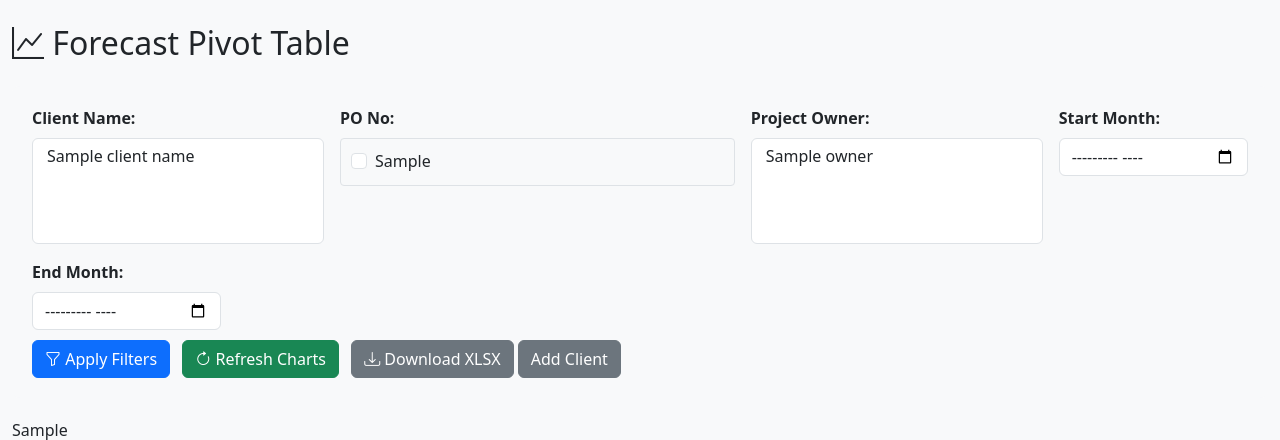
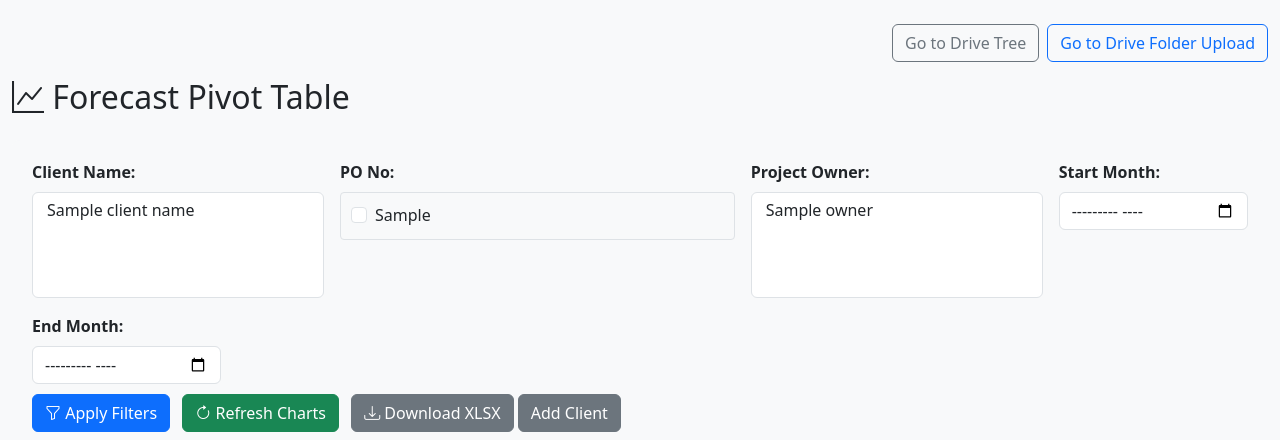
Before and after one commit to RishabhSpark/Financial-Tracker, a Flask app: template templates/forecast.html in a window 1280 px wide. Shown: the part 56-496 px from the top of the page. Run offline with Flask 3, Linux system fonts and the light colour scheme; the template is opened without the code that fills it: most values are stand-ins (such as "Sample title", 1, 10 or a date in 2020); parts of the project's set-up code (start-up, migrations or seed data) failed here and were passed over; some libraries are stand-ins or nearby versions.

Commit message:
navigation buttons added

```diff
--- a/templates/drive_folder_upload.html
+++ b/templates/drive_folder_upload.html
@@ -11,6 +11,9 @@
 </head>
 <body>
     <div class="container">
+        <div class="mb-3 d-flex justify-content-end">
+            <a href="{{ url_for('forecast') }}" class="btn btn-outline-primary">Go to Forecast</a>
+        </div>
         <h2>Enter Google Drive PO Folder Link or ID</h2>
         <form method="POST" class="mb-4">
             <div class="mb-3">
--- a/templates/forecast.html
+++ b/templates/forecast.html
@@ -151,6 +151,10 @@
     <div class="container-fluid py-4">
       <div class="row">
         <div class="col-12">
+          <div class="mb-3 d-flex justify-content-end">
+            <a href="{{ url_for('drive_tree') }}" class="btn btn-outline-secondary me-2">Go to Drive Tree</a>
+            <a href="{{ url_for('drive_folder_upload') }}" class="btn btn-outline-primary">Go to Drive Folder Upload</a>
+          </div>
           <h2 class="mb-4">
             <i class="bi bi-graph-up"></i> Forecast Pivot Table
           </h2>
```
